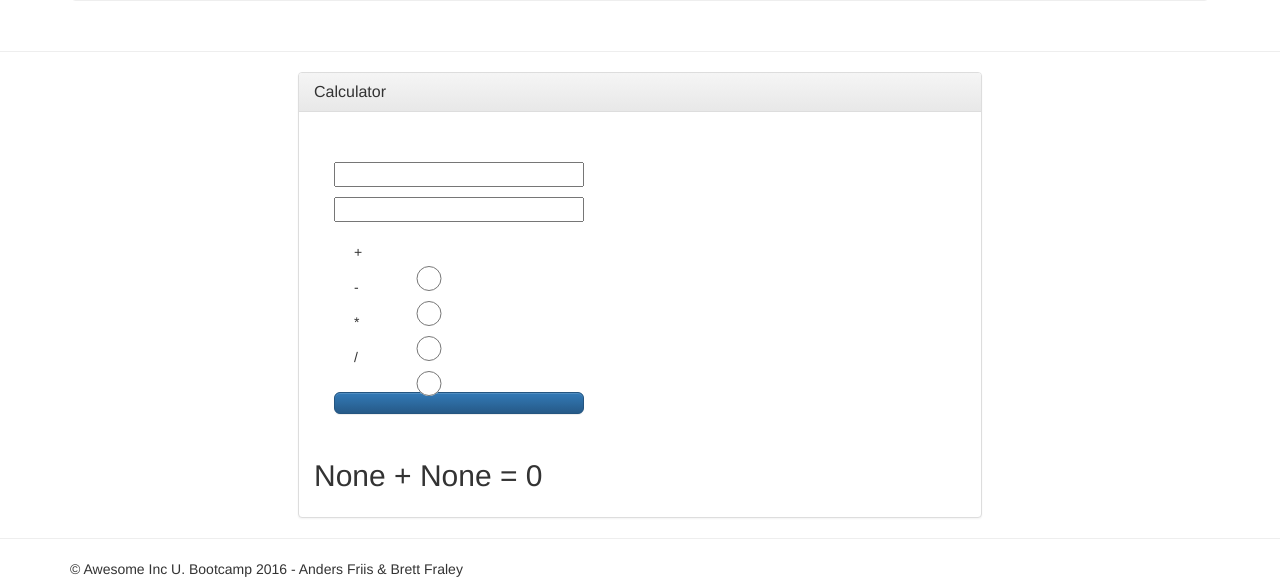
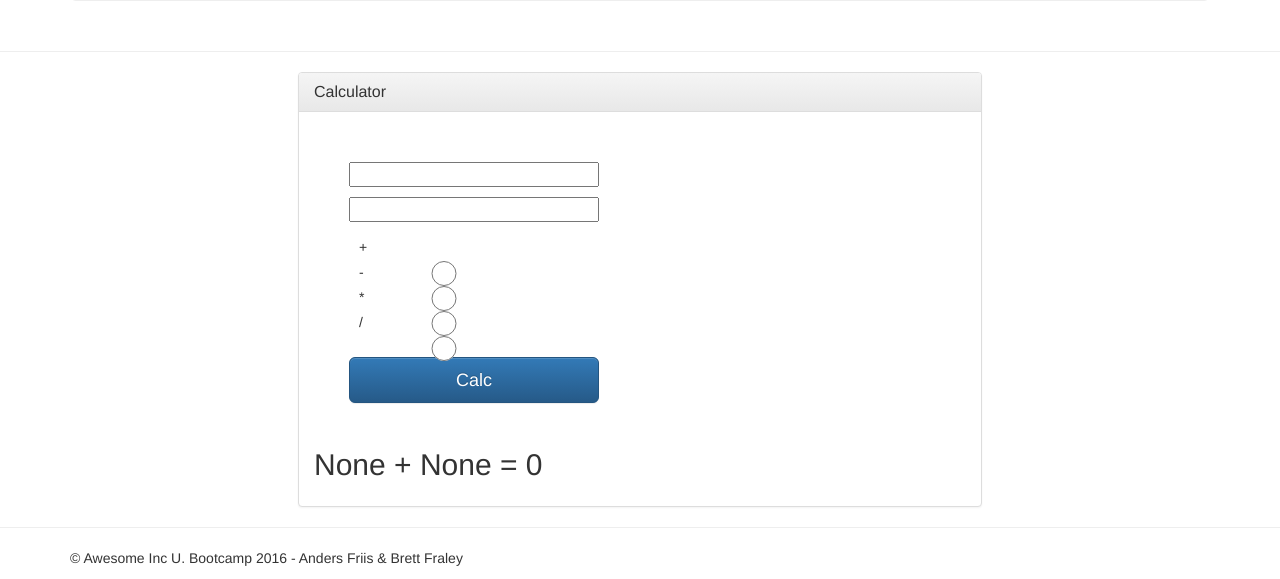
Before and after one commit to cooing-beneficiary/word-counter, a Flask app: page /calc in a window 1280 px wide. Shown: the part 247-826 px from the top of the page. Run offline with Flask 2, Linux system fonts and the light colour scheme; some libraries are stand-ins or nearby versions.

Commit message:
call .validate on word and cal forms

```diff
--- a/app/forms.py
+++ b/app/forms.py
@@ -8,7 +8,7 @@ class CalcForm(Form):
 	input1 = IntegerField("N1")
 	input2 = IntegerField("N2")
 	opers = RadioField("Operators",
-        default='+',
+        default = '+',
         choices = [
             ('ADD', '+'),
             ('SUB', '-'),
--- a/app/static/styles.css
+++ b/app/static/styles.css
@@ -2,9 +2,6 @@
 	text-align: center;
 }
 
-label {
-	margin:10px;
-}
 
 form {
 	padding:25px;
--- a/app/templates/base.html
+++ b/app/templates/base.html
@@ -1,7 +1,7 @@
 <!DOCTYPE html>
 <html>
 <head>
-    <title>Open Weather</title>
+    <title>Cooing Beneficiary - Apps</title>
     <!-- Latest compiled and minified CSS -->
     <link rel="stylesheet" href="https://maxcdn.bootstrapcdn.com/bootstrap/3.3.7/css/bootstrap.min.css" integrity="sha384-BVYiiSIFeK1dGmJRAkycuHAHRg32OmUcww7on3RYdg4Va+PmSTsz/K68vbdEjh4u" crossorigin="anonymous">
 
--- a/app/templates/calc.html
+++ b/app/templates/calc.html
@@ -11,6 +11,7 @@
 
         <!-- calcform  -->
 	    {% include "includes/calcform.html" %}
+
         <h2>{{ calc_form.input1.data }}
            {{ calc_form.opers.data }}
            {{ calc_form.input2.data }} = {{ result }}</h2>
--- a/app/templates/includes/calcform.html
+++ b/app/templates/includes/calcform.html
@@ -1,12 +1,13 @@
 <form action="" method="POST">
-    <div class="row">
 
     	<div class="form-group">
 
         {{ calc_form.input1 }}
         {{ calc_form.input2 }}
+        </div>
 
 
+        <div class="form-group">
         {% for subfield in calc_form.opers %}
             <div class="radio">
                 {{ subfield.label }}
@@ -15,6 +16,6 @@
         {% endfor %}
         </div>
 
-    	<button type="submit" class="btn btn-primary btn-lg"></button>
-    </div>
+    	<button type="submit" class="btn btn-primary btn-lg">Calc</button>
+
 </form>
--- a/app/templates/includes/form.html
+++ b/app/templates/includes/form.html
@@ -1,7 +1,5 @@
 <form action="" method="POST">
-    <div class="row">
         {{ word_form.user_input.label }}
     	{{ word_form.user_input }}
     	<button type="submit" class="btn btn-primary btn-lg">GO</button>
-    </div>
 </form>
--- a/app/views.py
+++ b/app/views.py
@@ -40,7 +40,7 @@ def index():
 
     word_form = WordForm(request.form)
 
-    if request.method == "POST" and len(word_form.user_input.data) > 0:
+    if request.method == "POST" and word_form.validate():
 
         # Get words, number of characters, and most common char and word.
         words = word_form.user_input.data
@@ -65,7 +65,7 @@ def calc():
     calc_form = CalcForm(request.form)
     result = 0
 
-    if request.method == "POST":
+    if request.method == "POST" and calc_form.validate():
         print('calc called')
         n1 = calc_form.input1.data
         n2 = calc_form.input2.data
```
Lines whose indentation alone changed are shown as unchanged.
